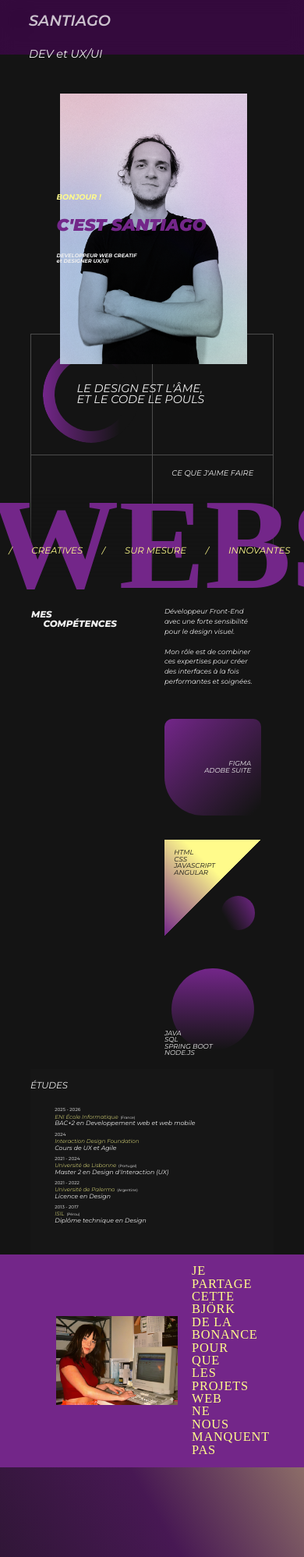
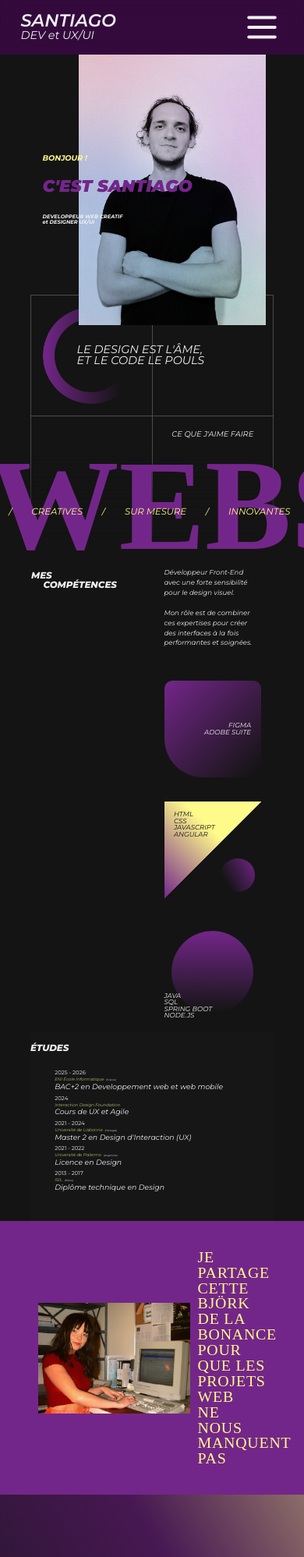
Before and after one commit to Santiago44200/CV-WEB1, a plain HTML site: page index.html in a window 390 px wide. Shown: the top 1997 px of the page at 78% size. Drawn offline with nearby package versions, Linux system fonts and the light colour scheme; a web font is replaced by a local one.

Commit message:
burguer listo

```diff
--- a/index.html
+++ b/index.html
@@ -45,13 +45,18 @@
                 </li>
             </ul>
         </nav>
+
+    <!-- Ícono Hamburguesa (v<950px) -->
+    <div class="burger-container" id="burger-toggle">
+            <?xml version="1.0" encoding="utf-8"?><!-- Uploaded to: SVG Repo, www.svgrepo.com, Generator: SVG Repo Mixer Tools -->
+            <svg width="800px" height="800px" viewBox="0 0 24 24" fill="none" xmlns="http://www.w3.org/2000/svg">
+            <path d="M4 18L20 18" stroke="#f0f0f0" stroke-width="2" stroke-linecap="round"/>
+            <path d="M4 12L20 12" stroke="#f0f0f0" stroke-width="2" stroke-linecap="round"/>
+            <path d="M4 6L20 6" stroke="#f0f0f0" stroke-width="2" stroke-linecap="round"/>
+            </svg>
+    </div>
+
     </header>
-
-  <!-- Icono Hamburguesa (visible sólo en <950px) -->
-    <div class="burger-container" id="burger-toggle">
-        <!-- Carga del SVG. Asegúrate de que esta ruta sea correcta: img/burger.svg -->
-        <img src="img/burger.svg" alt="Menú" class="burger-icon" />
-    </div>
 
         <!-- MENÚ DESPLEGABLE (Mobile Overlay - se muestra en <950px) -->
             <div class="nav-mobile-overlay" id="mobile-menu">
@@ -63,10 +68,16 @@
                         <li><a href="index.html">études</a></li>
                         <li><a href="index.html">méme</a></li>
                         <li><a href="index.html">contacte</a></li>
-                <li class="lang"><a href="index.html">lang</a></li>
+                        <li class="lang">
+                            <a href="#" aria-label="Cambiar Idioma" id="lang-switch">
+                                <span id="lang-fr" class="active" data-lang="fr">FR</span>
+                                <span class="separator">·</span>
+                                <span id="lang-es" data-lang="es">ES</span>
                     </ul>
                 </nav>
             </div>
+
+
 
     <script>
         // Lógica de Toggle BÁSICA para abrir y cerrar el menú
--- a/style/style.css
+++ b/style/style.css
@@ -521,8 +521,7 @@ body {
 
 .section3 .container-right {
     width: 50%;
-    display: flex;
-    flex-direction: column;
+    display: grid;
 }
 
 .intro-text,
@@ -695,6 +694,7 @@ body {
     line-height: 2.5vw;
     padding-top: 5%;
     padding-bottom: 5%;
+    font-weight: 800;
 
 }
 
@@ -708,11 +708,11 @@ body {
     line-height: 1vw;
     padding-bottom: 1%;
 }
-.univ-country{
+.section4 .univ-country{
     display: flex;
     align-items: baseline;
 }
-.univ-country .university{
+.section4 .univ-country .university{
     margin-bottom: 0.5%;
     font-size: 1.4vw;
     line-height: 1.4vw;
@@ -720,11 +720,11 @@ body {
     font-style: italic;
     color: #FFFB8B;
 }
-.univ-country .country{
+.section4 .univ-country .country{
     font-size: 0.8vw;
     padding-left: 1%;
 }
-.studies{
+.section4 .studies{
     font-style: italic;
     font-weight: 400;
     font-size: 1.7vw;
@@ -882,14 +882,8 @@ footer{
                 display: flex; /* Para alinear el logo y el botón de la hamburguesa */
             }
 
-            /* LOGO/TÍTULO EN MÓVIL */
-            .header .logo-title {
-                color: white;
-                font-size: 1.2rem;
-                font-weight: 600;
-                text-decoration: none;
-                line-height: 70px;
-                opacity: 75%;
+            .logo {
+                margin-left: 2%;
             }
 
             /* BOTÓN HAMBURGUESA (Contenedor y SVG) */
@@ -897,16 +891,14 @@ footer{
                 display: block;
                 cursor: pointer;
                 padding: 10px;
-                width: 50px;
-                height: 50px;
+                width: 70px;
+                height: 70px;
                 /* El CSS de la animación del SVG se agregará aquí más tarde */
             }
 
-            .burger-icon {
+            .burger-container svg {
                 width: 100%;
                 height: 100%;
-                /* Asegura que el SVG herede el color si está configurado en el contenedor */
-                fill: white;
             }
 
             /* MENÚ DESPLEGABLE (Overlay) */
@@ -914,21 +906,21 @@ footer{
                 /* MOSTRAR EN MÓVIL (Aunque inicialmente oculto por JS) */
                 display: block;
                 position: fixed;
-                top: 70px; /* Debajo del header fijo */
-                left: 0;
-                width: 100%;
+                top: 69px; /* Debajo del header fijo */
+                left: 60%;
+                width: 40%;
                 height: calc(100vh - 70px);
                 background-color: rgba(69, 6, 84, 0.9);
                 z-index: 999;
 
-                /* EFECTO BLUR SOLICITADO */
+                /* EFECTO BACKGROUND BLUR HEADER*/
                 backdrop-filter: blur(10px);
                 -webkit-backdrop-filter: blur(10px);
 
                 /* Estado inicial: OCULTO (fuera de la vista) */
                 visibility: hidden;
                 opacity: 0;
-                transform: translateY(-100%);
+                transform: translateX(100%);
                 /* Transiciones para la animación suave (aunque no sea JS) */
                 transition: opacity 0.4s ease, transform 0.4s ease;
             }
@@ -954,18 +946,29 @@ footer{
             .nav-mobile-overlay .nav-list li {
                 width: 100%;
                 line-height: normal;
-                padding: 15px 0;
+                padding: 0px 0;
+
             }
 
-            /* Ocultar los separadores en la vista móvil */
+            .nav-mobile-overlay .nav-list li:hover {
+                width: 100%;
+                line-height: normal;
+                color: #FFFB8B;
+            }
+
+            /* Ocultar los separadores en móvil */
             .nav-mobile-overlay .nav-list li:not(:last-child)::after {
                 content: none;
+            }
+
+            .nav-mobile-overlay .nav-list .lang{
+                margin-top: 25%;
+                margin-left: 0;
             }
 
             .nav-mobile-overlay .nav-list a {
                 font-size: 1.5rem;
                 display: block;
-                width: 100%;
                 padding: 10px 0;
             }
 
@@ -975,7 +978,18 @@ footer{
                 opacity: 1;
                 transform: translateY(0); /* Desplegar hacia abajo */
             }
-        }
+
+
+
+.hero-container{
+    padding-left: 0;
+    padding-right: 0;
+    padding-top: 70px;
+}
+
+.image-wrapper{
+    padding-right: 3.1%;
+}
 
 .santiago-photo {
    /* Por ejemplo: La imagen ocupará el 40% del ancho del viewport,
@@ -1074,7 +1088,7 @@ footer{
         #732689 100%
     );
 }
-
+}
 
 /*----------------------------------------------------------*/
 /*---------------CV CV CV CV CV CV CV-----------------------*/
@@ -1085,10 +1099,11 @@ footer{
     line-height: 3vw;
     padding-top: 5%;
     padding-bottom: 5%;
+    font-weight: 800;
 
 }
 
-.container-universities{
+.section4 .container-universities{
     margin-top: 2%;
     padding-left: 10%;
 }
@@ -1099,16 +1114,16 @@ footer{
     padding-bottom: 1%;
 }
 
-.univ-country .university{
+.section4 .university{
     margin-bottom: 0.5%;
-    font-size: 1.8vw;
-    line-height: 1.8vw;
+    font-size: 3vw;
+    line-height: 2vw;
 }
-.univ-country .country{
+.section4 .country{
     font-size: 1.2vw;
     padding-left: 1%;
 }
-.studies{
+.section4 .studies{
     font-size: 2vw;
     line-height: 2vw;
     margin-bottom: 1,5%;
@@ -1215,6 +1230,104 @@ footer{
 /*------------------------------------*/
 /*------------------------------------*/
 /*------------------------------------*/
+@media (max-width: 768px){
+
+
+/*----------------------------------------------------------*/
+/*---------------------------ETUDES 768px---------------------------*/
+/*----------------------------------------------------------*/
+
+    .section4 h2{
+        font-size: 3vw;
+        line-height: 3vw;
+        padding-top: 5%;
+        padding-bottom: 5%;
+        font-weight: 800;
+
+    }
+
+    .container-universities{
+        margin-top: 4%;
+    }
+
+    .section4 .year{
+        font-size: 1.8vw;
+        line-height: 1.8vw;
+    }
+
+    .section4 .university{
+        font-size: 2.4vw;
+        line-height: 2.4vw;
+    }
+    .section4 .country{
+        font-size: 1.5vw;
+    }
+    .section4 .studies{
+        font-size: 2.4vw;
+        line-height: 2.4vw;
+    }
+
+
+/*----------------------------------------------------------*/
+/*---------------------------MEME 768px---------------------------*/
+/*----------------------------------------------------------*/
+
+
+.section5{
+    width: 100%;
+    height: 90vw;
+    display: flex;
+    justify-content:center;
+    align-items: center;
+    background-color: var(--purple-color);
+}
+
+.photo-bjork{
+    width:50%;
+    overflow: hidden;
+}
+
+.photo-bjork img{
+    width: 100%;
+}
+
+.text-bjork{
+    width: 25%;
+}
+
+.text-bjork p{
+    font-size: 5.1vw;
+    line-height: 5.1vw;
+    letter-spacing: 0.2vw;
+    font-weight:500;
+    color: #FFFB8B;
+    margin-left: 10%;
+}
+
+
+
+}/*------------------------------------*/
+/*------------------------------------*/
+/*------------------------------------*/
+/*------------------------------------*/
+/*------------------------------------*/
+/*------------------------------------*/
+/*------------------------------------*/
+/*------------------------------------*//*------------------------------------*/
+/*------------------------------------*/
+/*------------------------------------*/
+/*------------------------------------*/
+/*------------------------------------*/
+/*------------------------------------*/
+/*------------------------------------*/
+/*------------------------------------*//*------------------------------------*/
+/*------------------------------------*/
+/*------------------------------------*/
+/*------------------------------------*/
+/*------------------------------------*/
+/*------------------------------------*/
+/*------------------------------------*/
+/*------------------------------------*/
 @media (max-width: 700px){
 
 
```
Lines whose indentation alone changed are shown as unchanged.
